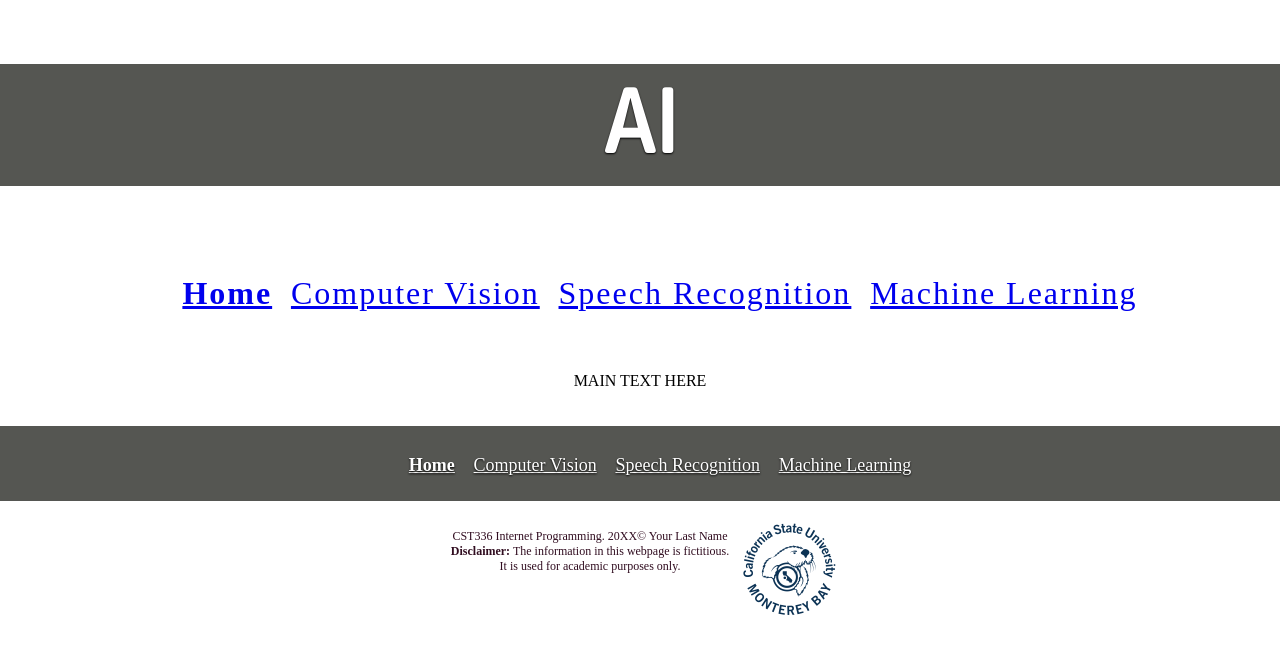
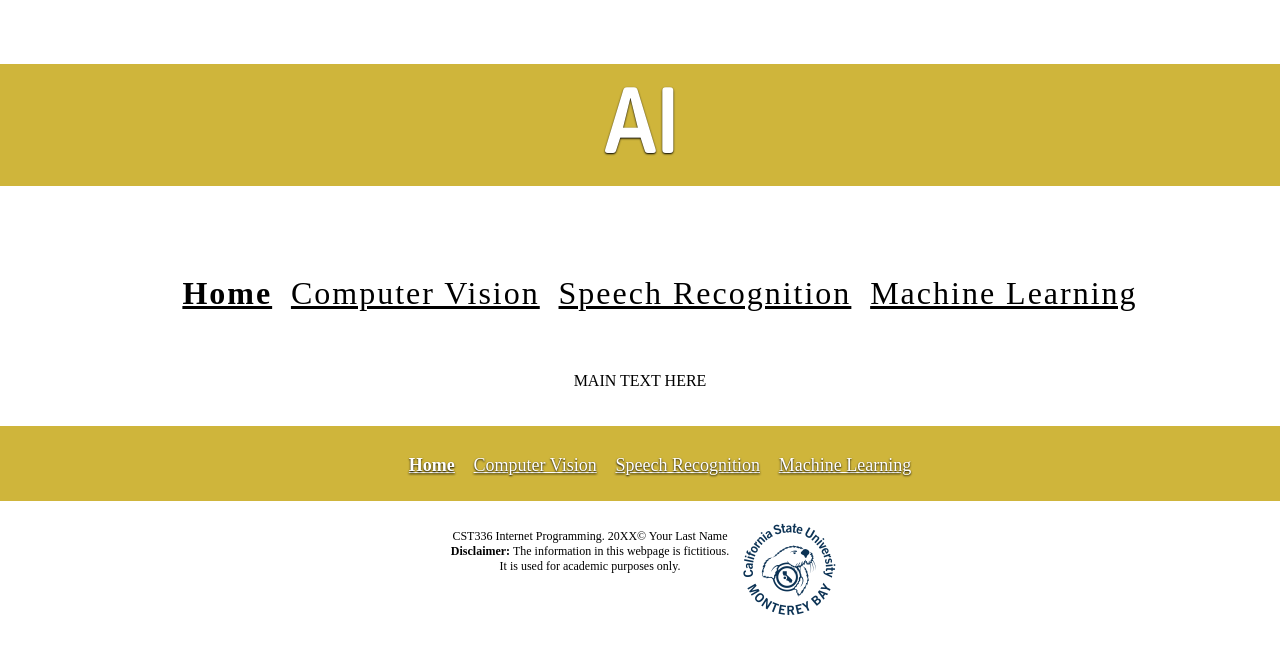
Before and after one commit to ndorazio137/CST336hw1, a PHP site: page /index.php in a window 1280 px wide. Shown: the top 654 px of the page. Run offline with PHP 8.4, Linux system fonts and the light colour scheme.

Commit message:
Changed colors once agian

```diff
--- a/css/styles.css
+++ b/css/styles.css
@@ -5,7 +5,7 @@
 }
 
 header {
-    background-color: #555652;
+    background-color: #CFB53B;
     width: 100%;
     height: 100%;
     min-width: 100%;
@@ -37,6 +37,7 @@
     padding: 0vh .5vw;
     letter-spacing: 2px;
     font-size: 4vh;
+    color: black;
 }
 
 .top-menu nav a:hover {
@@ -46,17 +47,8 @@
     text-shadow: 0px 1px 0px #000000;
 }
 
-.top-menu nav a:visited {
-    color: #310D20;
-}
-
-.top-menu nav a:active {
-    color: black;
-    padding: 0%;
-}
-
 .bottom-menu {
-    background-color: #555652;
+    background-color: #CFB53B;
 }
 
 .bottom-menu nav a {
@@ -69,11 +61,6 @@
 .bottom-menu nav a:hover {
     font-size: 1em;
     transition: .9s;
-    text-shadow: 0px 1px 0px #000000;
-}
-
-.bottom-menu nav a:visited {
-    color: #FFDF00;
 }
 
 .bottom-menu nav a:active {
@@ -83,6 +70,6 @@
 .footer-text {
     font-size: .75em;
     text-align: center;
-    color: #310D20;
+    color: black;
     padding: 10px 10px;
 }
```
